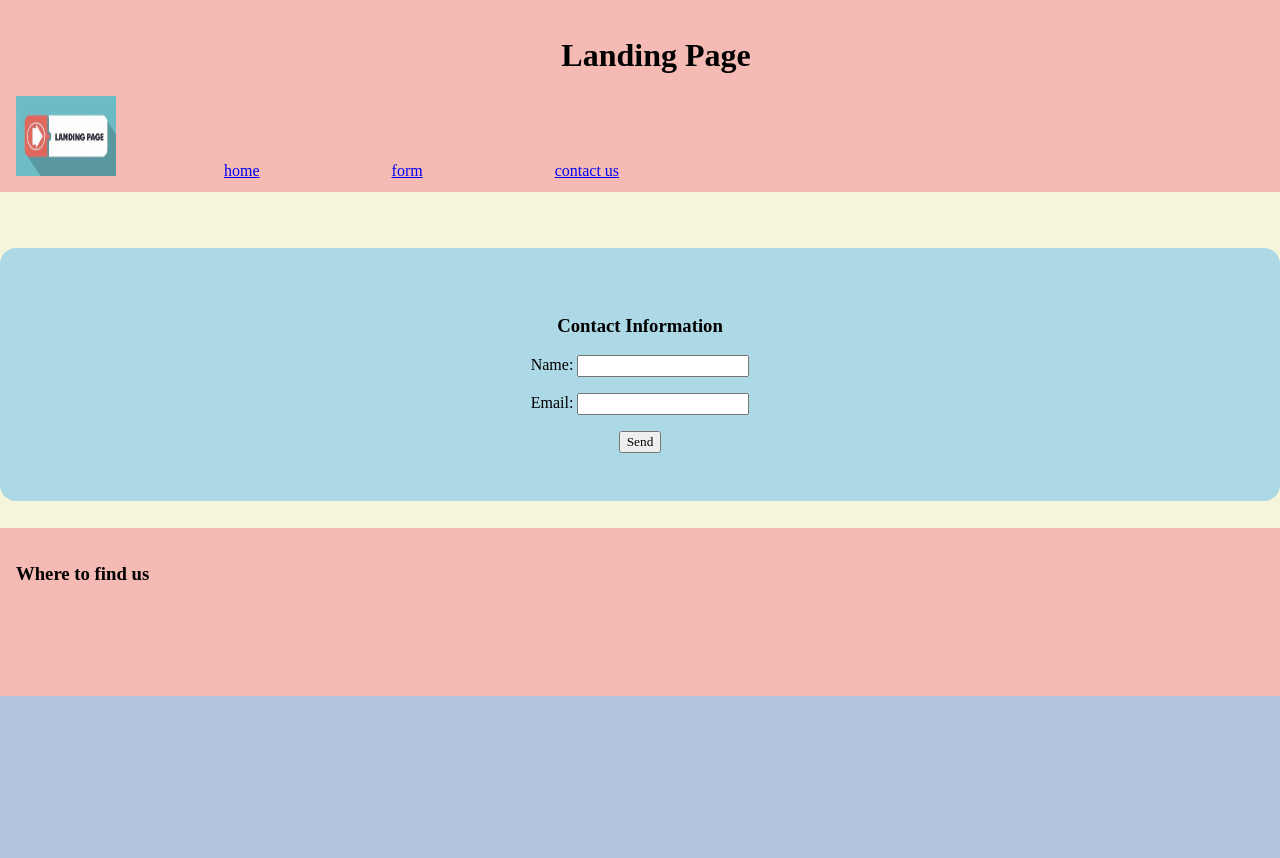
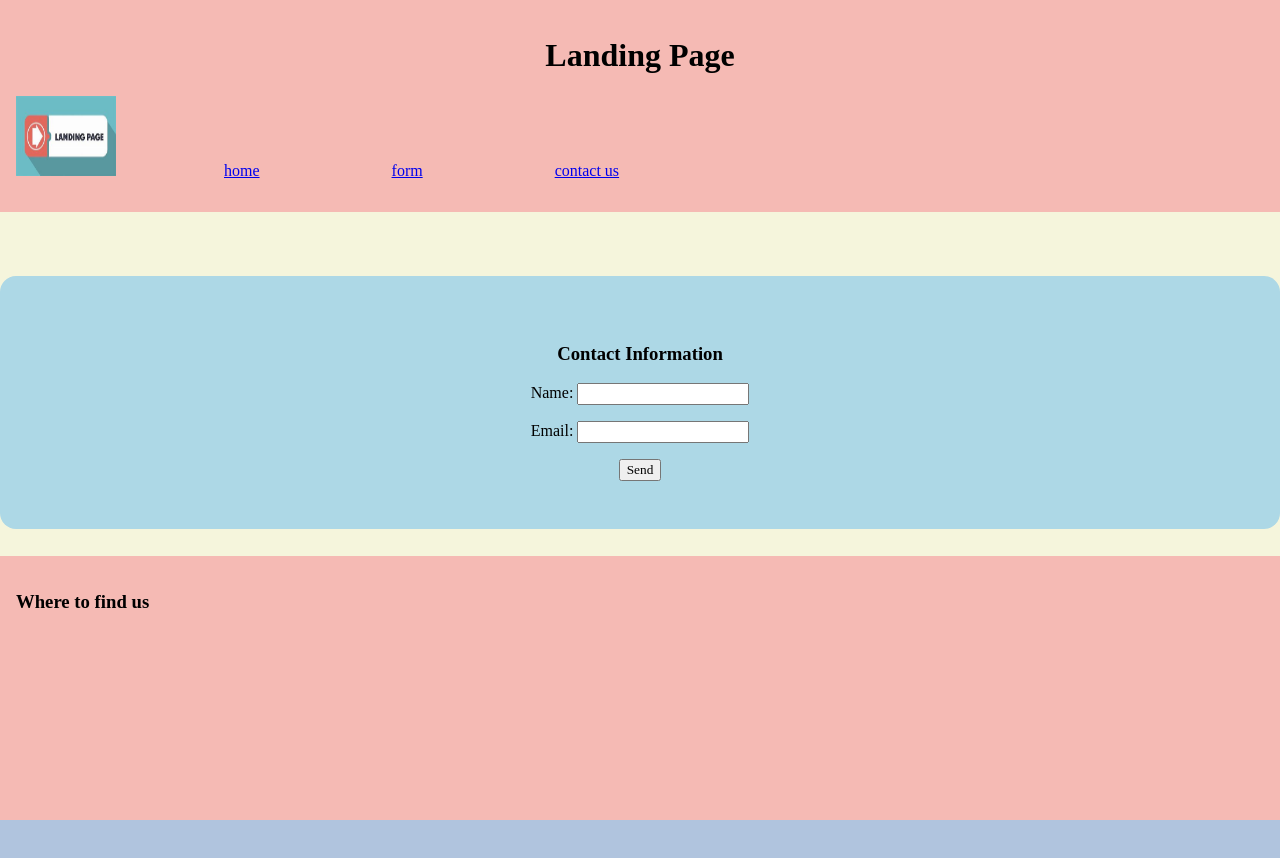
Before and after one commit to VsAnomons1/Mini-Project-Landing-Page, a plain HTML site: page index.html in a window 1280 px wide. After the commit the page ends 820 px from the top, so only its background shows below. Drawn offline with Linux system fonts and the light colour scheme.

Commit message:
Updated style.css

```diff
--- a/styles/style.css
+++ b/styles/style.css
@@ -11,12 +11,12 @@ body {
 }
 
 header {
-    position: fixed;
+    position: sticky;
     top: 0;
-    width:100%;
+    /* width:100%; */
     padding: 1em;
     background-color: rgb(245, 186, 180);
-    height: 20vh;
+    /* height: 20vh; */
 }
 header h1 {
     text-align: center;
@@ -35,7 +35,7 @@ nav ul li {
 section {
     background-color: beige;
     height: 35vh;
-    margin-top: 23vh;
+    /* margin-top: 23vh; */
     padding: 4em 0 0;
 }
 
@@ -47,7 +47,7 @@ section form {
 }
 footer {
     background-color: rgb(245, 186, 180);
-    height: 17vh;
+    height: 29vh;
     padding: 1em;
 }
 footer h1 {
```
